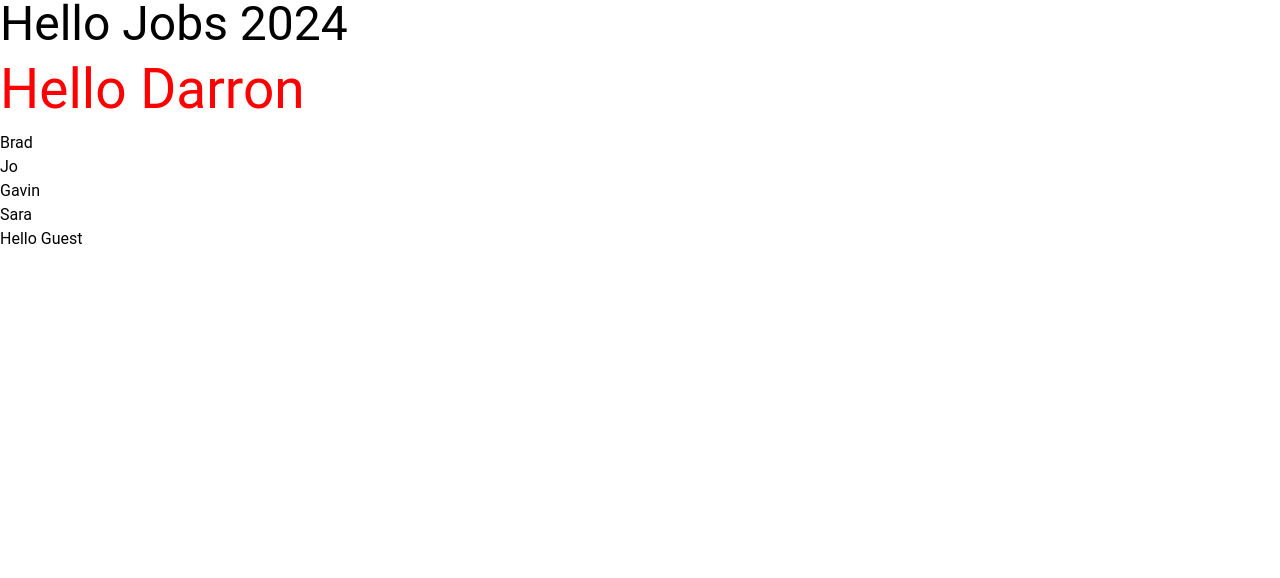
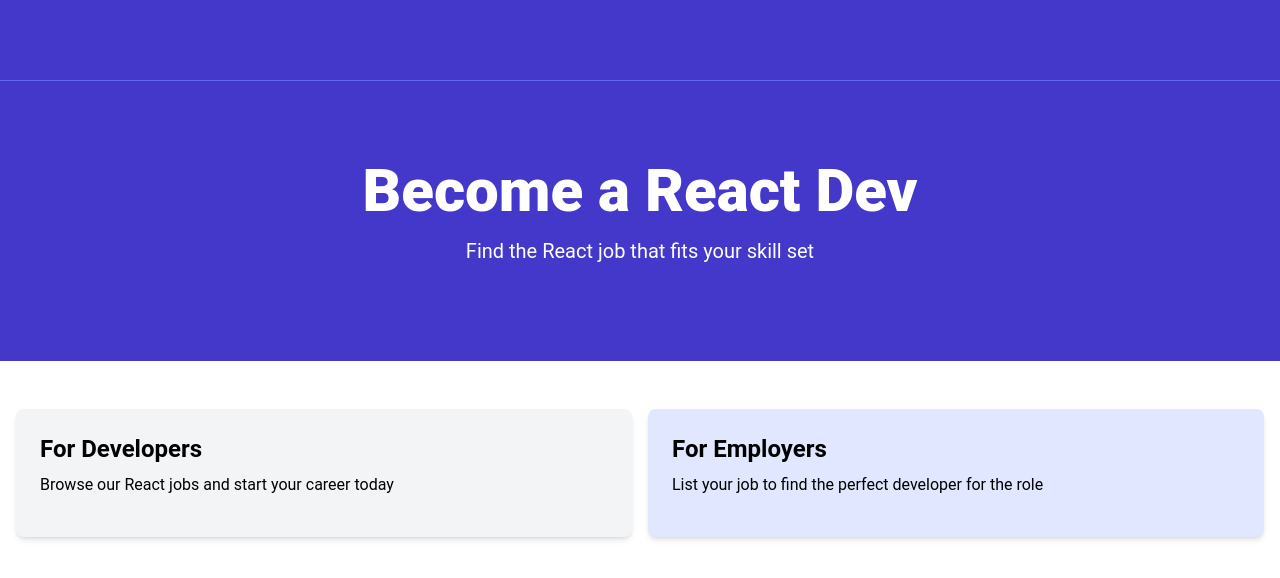
Before and after one commit to darronmoraes/react-course-2024, a React (Vite) app: page / in a window 1280 px wide. Shown: the top 578 px of the page. Built offline with nearby package versions, Linux system fonts and the light colour scheme.

Commit message:
added NavBar and Cards component, learning props and wrapper component using Card

```diff
--- a/src/App.jsx
+++ b/src/App.jsx
@@ -1,33 +1,14 @@
 import React from 'react'
+import NavBar from './components/NavBar'
+import Hero from './components/Hero'
+import HomeCards from './components/HomeCards'
 
 const App = () => {
-
-  const name = 'Darron'
-
-  const names = ['Brad', 'Jo', 'Gavin', 'Sara']
-
-  const loggedIn = false;
-
-  // if (loggedIn) {
-  //   return <>Hello member</>
-  // }
-
-  const styles = {
-    color: 'red',
-    fontSize: '55px'
-  }
-
   return (
     <>
-    <div className='text-5xl'>Hello Jobs 2024</div>
-    <p style={ styles } >Hello  { name }</p>
-    <ul>
-      { names.map((name, index) => (
-        <li key={ index }>{ name }</li>
-      ))}
-    </ul>
-    { loggedIn ? <>Hello member</> : <>Hello Guest</>}
-    { loggedIn && <>Hello member</>}
+      <NavBar />
+      <Hero />
+      <HomeCards />
     </>
   )
 }
--- /dev/null
+++ b/src/components/Card.jsx
@@ -0,0 +1,18 @@
+import React from 'react'
+
+
+// Wrapping content in Card Component
+// Use children
+
+// template literal => `something` (check className)
+// add bg variable in the literal
+
+const Card = ({ children, bg = 'bg-gray-100' }) => {
+  return (
+    <div className={`${bg} p-6 rounded-lg shadow-md`}>
+        { children }
+    </div>
+  )
+}
+
+export default Card
--- /dev/null
+++ b/src/components/Hero.jsx
@@ -0,0 +1,18 @@
+import React from 'react'
+
+const Hero = ({ title = 'Become a React Dev', subtitle = 'Find the React job that fits your skill set'}) => {
+  return (
+    <section className='bg-indigo-700 py-20 mb-4'>
+      <div className='max-w-7xl mx-auto px-4 sm:px-6 lg:px-8 flex flex-col items-center'>
+        <div className='text-center'>
+          <h1 className='text-4xl font-extrabold text-white sm:text-5xl md:text-6xl'>
+            { title }
+          </h1>
+          <p className='my-4 text-xl text-white'>{ subtitle }</p>
+        </div>
+      </div>
+    </section>
+  )
+}
+
+export default Hero
--- /dev/null
+++ b/src/components/HomeCards.jsx
@@ -0,0 +1,39 @@
+import React from 'react'
+import Card from './Card'
+
+const HomeCards = () => {
+  return (
+    <section className='py-4'>
+      <div className='container-xl lg:container m-auto'>
+        <div className='grid grid-cols-1 md:grid-cols-2 gap-4 p-4 rounded-lg'>
+          <Card>
+            <h2 className='text-2xl font-bold'>For Developers</h2>
+            <p className='mt-2 mb-4'>
+              Browse our React jobs and start your career today
+            </p>
+            {/* <Link
+              to='/jobs'
+              className='inline-block bg-black text-white rounded-lg px-4 py-2 hover:bg-gray-700'
+            >
+              Browse Jobs
+            </Link> */}
+          </Card>
+          <Card bg='bg-indigo-100'>
+            <h2 className='text-2xl font-bold'>For Employers</h2>
+            <p className='mt-2 mb-4'>
+              List your job to find the perfect developer for the role
+            </p>
+            {/* <Link
+              to='/add-job'
+              className='inline-block bg-indigo-500 text-white rounded-lg px-4 py-2 hover:bg-indigo-600'
+            >
+              Add Job
+            </Link> */}
+          </Card>
+        </div>
+      </div>
+    </section>
+  )
+}
+
+export default HomeCards
--- /dev/null
+++ b/src/components/NavBar.jsx
@@ -0,0 +1,36 @@
+import React from 'react'
+import logo from '../assets/images/logo.png';
+
+const NavBar = () => {
+  return (
+    <nav className='bg-indigo-700 border-b border-indigo-500'>
+      <div className='mx-auto max-w-7xl px-2 sm:px-6 lg:px-8'>
+        <div className='flex h-20 items-center justify-between'>
+          <div className='flex flex-1 items-center justify-center md:items-stretch md:justify-start'>
+            {/* <NavLink className='flex flex-shrink-0 items-center mr-4' to='/'>
+              <img className='h-10 w-auto' src={ logo } alt='React Jobs' />
+              <span className='hidden md:block text-white text-2xl font-bold ml-2'>
+                React Jobs
+              </span>
+            </NavLink> */}
+            {/* <div className='md:ml-auto'>
+              <div className='flex space-x-2'>
+                <NavLink to='/' className={linkClass}>
+                  Home
+                </NavLink>
+                <NavLink to='/jobs' className={linkClass}>
+                  Jobs
+                </NavLink>
+                <NavLink to='/add-job' className={linkClass}>
+                  Add Job
+                </NavLink>
+              </div>
+            </div> */}
+          </div>
+        </div>
+      </div>
+    </nav>
+  )
+}
+
+export default NavBar
```
Also changed, not shown: src/jobs.json (added, +86 -0 lines), src/assets/images/logo.png (added).
